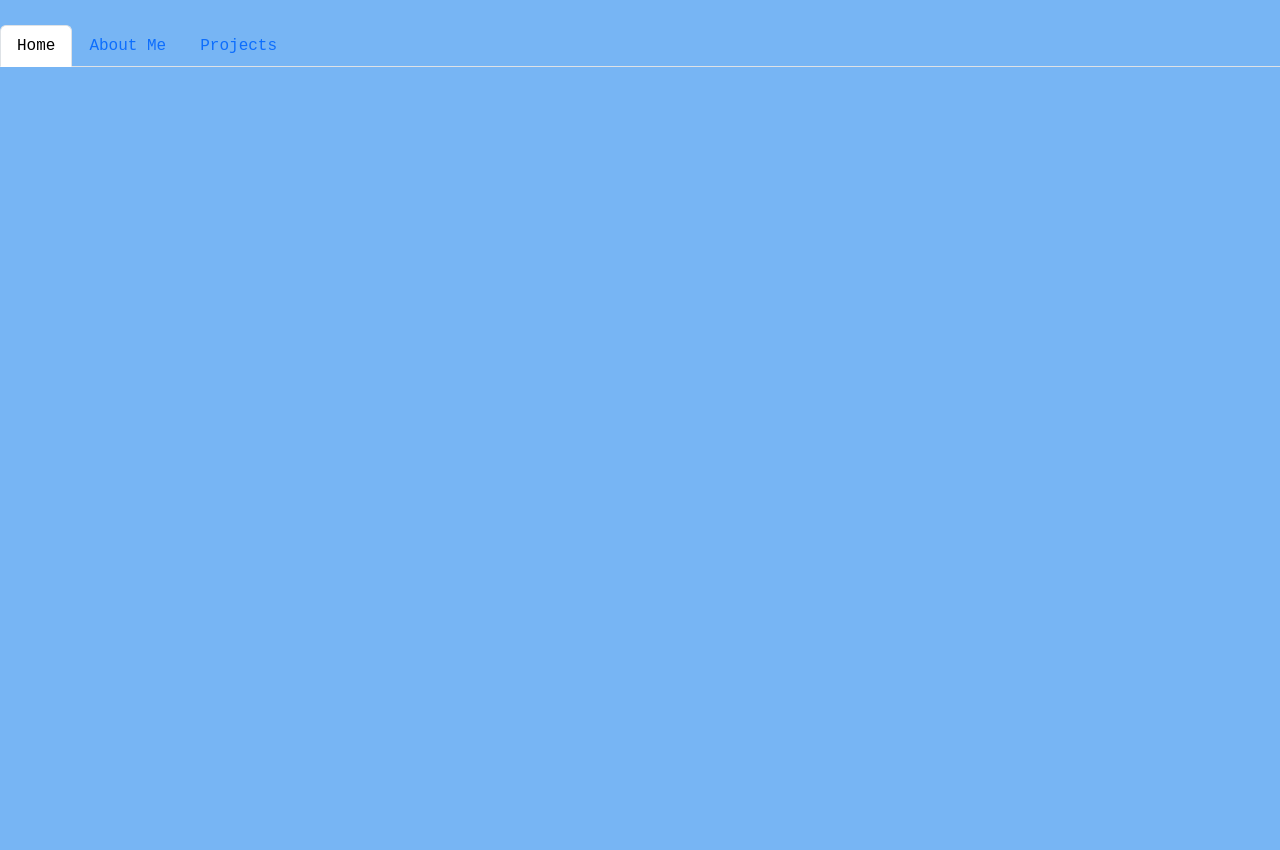
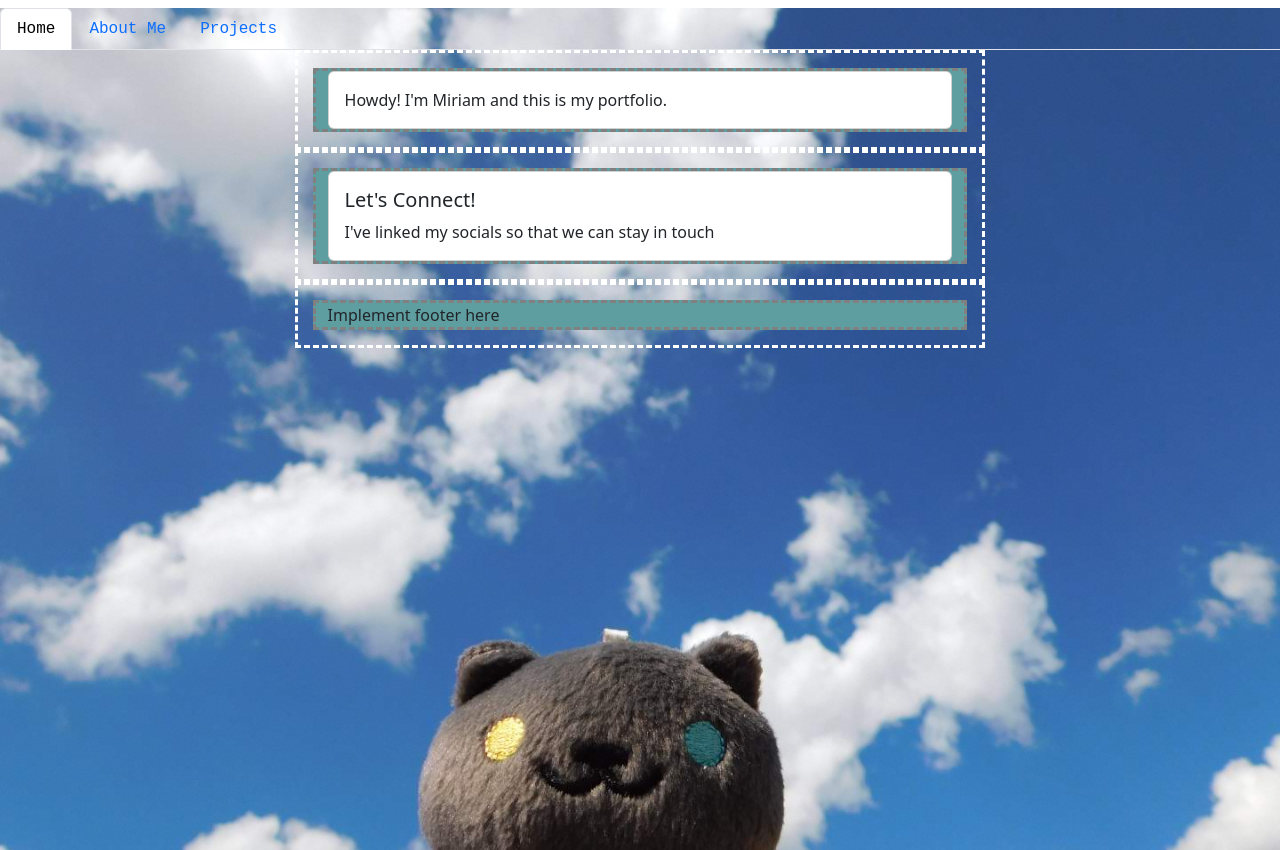
Before and after one commit to miriamrami/meow-port-app, a React (Create React App) app in the folder meow-port-app/: page / in a window 1280 px wide. Before the commit the page ends 800 px from the top, so only its background shows below. Built offline with nearby package versions, Linux system fonts and the light colour scheme.

Commit message:
changes to home css

```diff
--- a/meow-port-app/src/Home.js
+++ b/meow-port-app/src/Home.js
@@ -1,12 +1,12 @@
 import React from "react";
 import { Link } from "react-router-dom";
 import "./cssFiles//Home.css";
-import { Container, Row, Col } from "react-bootstrap";
+import { Container, Row, Col, Card } from "react-bootstrap";
 
 const Home = () => {
 	return (
 	<body>
-		<div className = "Home">
+		<div className = "home-nav">
 			<h1> </h1>
 			<ul className="nav nav-tabs">
 				<li className="nav-item">
@@ -23,11 +23,44 @@ const Home = () => {
 				</li>
 			</ul> {/**nav nav-tabs */}
 		</div>
+		<div className="home-background">
 
-		<Container>
-
+		<Container fluid>
+			<Row className="row1">
+				<Col>
+					<Card>
+						<Card.Body>
+							Howdy! I'm Miriam and this is my portfolio.
+						</Card.Body>
+					</Card>
+				</Col>
+			</Row>
 		</Container>
-
+		<Container fluid>
+			<Row className="row2">
+				<Col>
+					<Card>
+						<Card.Body>
+							<Card.Title>
+								Let's Connect!
+							</Card.Title>
+							<Card.Text>
+								I've linked my socials so that we can stay in touch
+							</Card.Text>
+							<></>
+						</Card.Body>
+					</Card>
+				</Col>
+			</Row>
+		</Container>
+		<Container fluid>
+			<Row className="row3">
+				<Col>
+					Implement footer here
+				</Col>
+			</Row>
+		</Container>
+		</div>
 	</body>
 	);
 };
--- a/meow-port-app/src/cssFiles/AboutMe.css
+++ b/meow-port-app/src/cssFiles/AboutMe.css
@@ -2,68 +2,6 @@
     font-family: 'Courier New', Courier, monospace;
 }
 
-h1 {
-    text-align: center;
-    margin-top: 25px;
-    margin-bottom: 15px;
-}
-
-img{
-    margin-top: 25px;
-    margin-left: 200px;
-    margin-bottom: 25px;
-
-    border-width: 20px;
-    border-color: rgb(4, 31, 66);
-    border-radius: 50%;
-}
-
-.MyName {
-    border-style: dashed; /*delete later*/
-    font-family: 'Courier New', Courier, monospace;
-    font-weight: bold;
-    color: navy;
-    margin-right: 200px;
-    margin-top: 25px;
- }
-
-
-
-.cardgroup {
-    margin: auto;
-    text-align: center;
-    flex-direction: column;
-
-}
-
-.card {
-    margin-top: 25px;
-    margin-left: 20px;
-    margin-right: 20px;
-    border-style: dotted;
-    border-width: medium;
-    border-color: rgb(8, 0, 34);
-    background-color: rgb(87, 154, 218);
-    border-radius: 20px;
-
-}
-
-.p1{
-    padding-top: 10px;
-    padding-left: 15px;
-    padding-right: 15px;
-    padding-bottom: 10px;
-    background-color: lightblue;
-    border-radius: 20px;
-}
-
-.meowriamCarousel{
-    width: 100%;
-    max-width: none;
-    height: auto;
-    border: 1px;
-
-}
 
 /*EDIT AS PROJECT ADVANCES - USING FOR VISUAL REFERENCE*/
 .row{
--- a/meow-port-app/src/cssFiles/App.css
+++ b/meow-port-app/src/cssFiles/App.css
@@ -10,7 +10,6 @@
     align-items: center;
     justify-content: center;
     font-size: calc(10px + 2vmin);
-    color: white;
   }
 
   .App-link {
--- a/meow-port-app/src/cssFiles/Home.css
+++ b/meow-port-app/src/cssFiles/Home.css
@@ -1,16 +1,60 @@
-.Home {
+.home-nav {
   text-align: center;
   font-family: 'Courier New', Courier, monospace;
+
+}
+
+.nav-tabs{
+  background-image: url("/src/imgs/kittybackground.jpg");
+  background-size: cover;
+  background-repeat: no-repeat;
 }
 
 .Home-link {
-  color: #61dafb;
+  color: hsl(193, 95%, 68%);
 }
 
 /*Figure out how to custmize the tabs -_-*/
-
+.body{
+  background-color: lightblue;
+}
 
 /*The following will be the color for the entire website.*/
-body{
-  background-color: rgb(119, 181, 244);
+.home-background{
+  background-image: url("/src/imgs/kittybackground.jpg");
+  background-size: cover;
+  background-position: center;
+  background-repeat: no-repeat;
+  background-attachment: fixed;
+
+  height: 100vh;
+
 }
+
+.row1{
+  margin: auto;
+  width: 55%;
+  border: 3px ;
+  padding: 15px;
+
+}
+
+.row2{
+  margin: auto;
+  width: 55%;
+  border: 3px solid pink;
+  padding: 15px;
+
+}
+
+.row3{
+  margin: auto;
+  width: 55%;
+  border: 3px solid pink;
+  padding: 15px;
+
+}
+
+.col{
+  background-color: cadetblue;
+}
```
